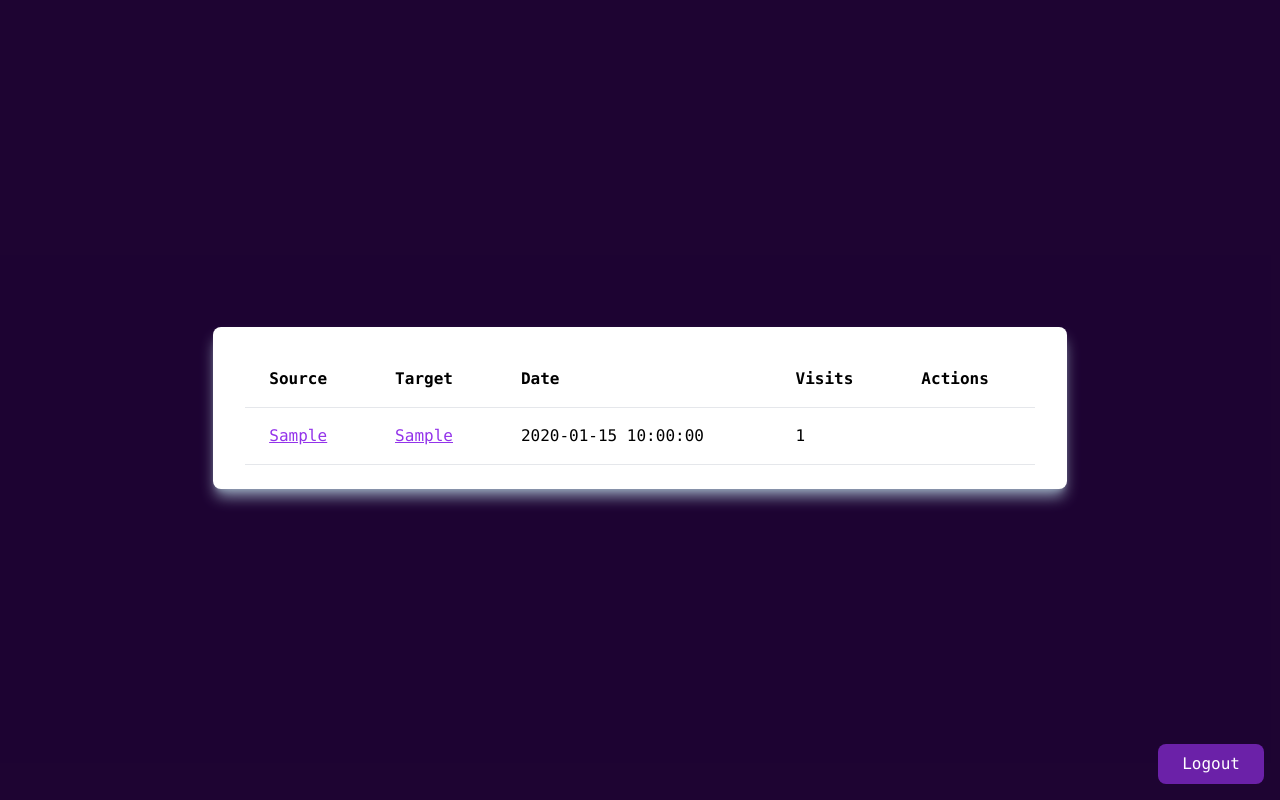
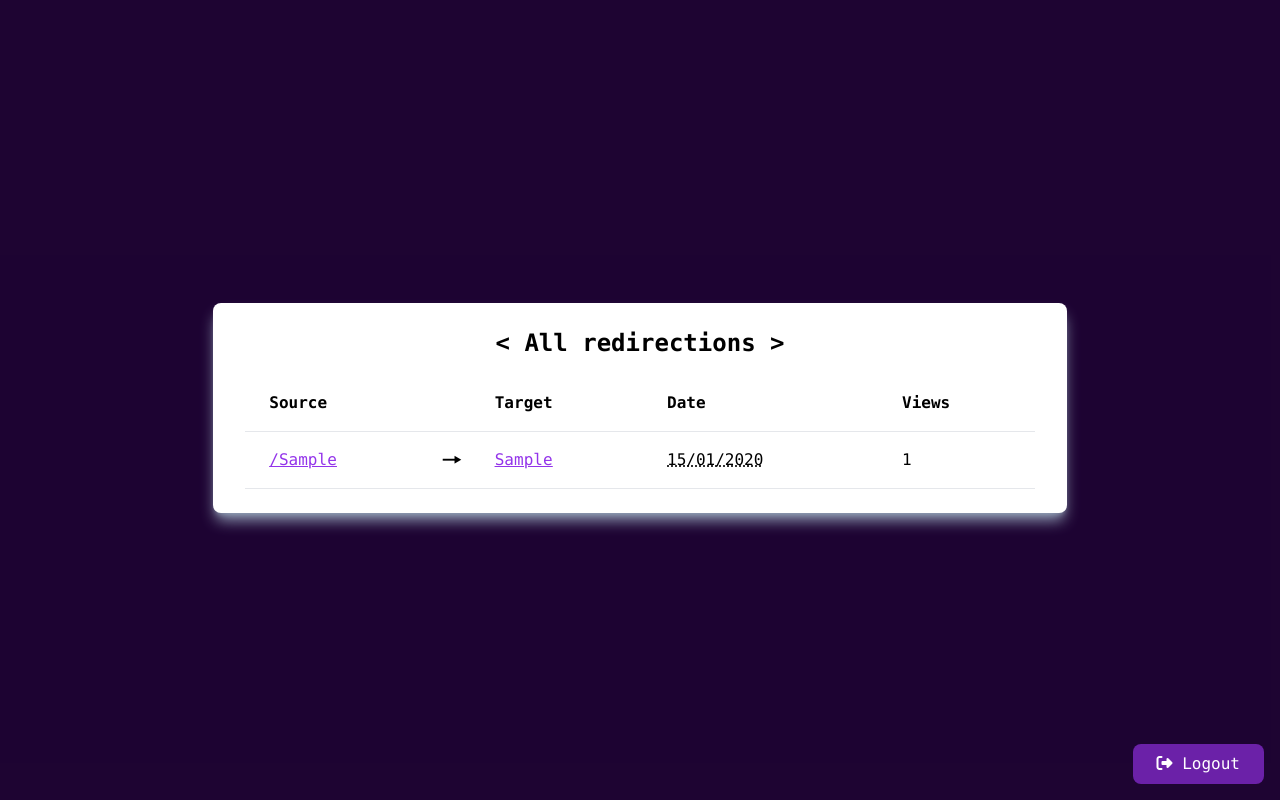
Before and after one commit to nalo26/URLShortener, a Flask app: page / in a window 1280 px wide. Run offline with Flask 3, Linux system fonts and the light colour scheme; a user stored in the database is signed in; tables that the repository leaves empty hold one stand-in row (values such as "Sample post"); some libraries are stand-ins or nearby versions.

Commit message:
:boom: Rights & actions

```diff
--- a/src/__init__.py
+++ b/src/__init__.py
@@ -19,7 +19,8 @@ def create_app():
     db.init_app(app)
 
     login_manager = LoginManager()
-    login_manager.login_view = "main.index"
+    login_manager.login_view = "views.index"
+    login_manager.login_message_category = "error"
     login_manager.init_app(app)
 
     from .models import Access
--- /dev/null
+++ b/src/static/js/actions.js
@@ -0,0 +1,26 @@
+createListeners(".save", "POST");
+createListeners(".delete", "DELETE");
+
+
+function createListeners(selector, method) {
+    document.querySelectorAll(selector).forEach((button) => {
+        var childs = button.parentElement.parentElement.children;
+        var source = childs[0].firstChild.innerHTML;
+        var target = childs[2].firstChild.innerHTML;
+        button.addEventListener("click", (e) => {
+            fetch(source, {
+                method: method,
+                headers: {
+                    "Content-Type": "application/json"
+                },
+                body: JSON.stringify({
+                    target: target,
+                })
+            }).then(() => {
+                window.location.href = '/';
+            }).catch((error) => {
+                console.log(error);
+            });
+        });
+    });
+}
--- a/src/templates/base.html
+++ b/src/templates/base.html
@@ -6,6 +6,7 @@
     <meta name="robots" content="noindex, nofollow">
     <title>nalo's URL Shortener</title>
     <script src="https://cdn.tailwindcss.com"></script>
+    <link rel="stylesheet" href="https://use.fontawesome.com/releases/v6.4.0/css/all.css">
     <style type="text/tailwindcss">
         @tailwind base;
         @tailwind components;
--- a/src/templates/index.html
+++ b/src/templates/index.html
@@ -3,24 +3,35 @@
 {% block content %}
     <div class="flex items-center justify-center min-h-screen">
         <div class="px-8 py-6 mt-4 text-left bg-white shadow-slate-400 shadow-lg rounded-lg w-2/3">
-            <table class="min-w-full text-left">
+            <h3 class="text-2xl font-bold text-center">&lt; All redirections &gt;</h3>
+            <table class="min-w-full text-left mt-4">
                 <thead class="border-b font-medium dark:border-neutral-500">
                     <tr>
                         <th scope="col" class="px-6 py-4">Source</th>
+                        <th scope="col" class="py-4"></th>
                         <th scope="col" class="px-6 py-4">Target</th>
                         <th scope="col" class="px-6 py-4">Date</th>
-                        <th scope="col" class="px-6 py-4">Visits</th>
-                        <th scope="col" class="px-6 py-4">Actions</th>
+                        <th scope="col" class="px-6 py-4">Views</th>
+                        {% if can_write %}<th scope="col" class="px-6 py-4">Actions</th>{% endif %}
                     </tr>
                 </thead>
                 <tbody>
                     {% for redirection in redirections %}
                         <tr class="border-b dark:border-neutral-500">
-                            <td class="whitespace-nowrap px-6 py-4 text-purple-600 underline"><a href="/{{ redirection.source }}">{{ redirection.source }}</a></td>
+                            <td class="whitespace-nowrap px-6 py-4 text-purple-600 underline"><a href="/{{ redirection.source }}">/{{ redirection.source }}</a></td>
+                            <td class="text-center text-2xl">🠖</td>
                             <td class="whitespace-nowrap px-6 py-4 text-purple-600 underline"><a href="{{ redirection.target }}">{{ redirection.target }}</a></td>
-                            <td class="whitespace-nowrap px-6 py-4">{{ redirection.created_at }}</td>
+                            <td class="whitespace-nowrap px-6 py-4 cursor-help underline decoration-dotted" title="{{ redirection.created_at }}">
+                                {{ redirection.created_at.strftime("%d/%m/%Y") }}
+                            </td>
                             <td class="whitespace-nowrap px-6 py-4">{{ redirection.access_count }}</td>
-                            <td class="whitespace-nowrap px-6 py-4"></td>
+                            {% if can_write %}
+                                <td class="whitespace-nowrap px-6 py-4">
+                                    <span class="save text-blue-700 cursor-pointer fa-solid fa-floppy-disk"></span>
+                                    &nbsp;
+                                    <span class="delete text-red-600 cursor-pointer fa-solid fa-trash"></span>
+                                </td>
+                            {% endif %}
                         </tr>
                     {% endfor %}
                 </tbody>
@@ -29,10 +40,13 @@
     </div>
 
     <div>
-        <button id="logout" class="px-6 py-2 mt-4 fixed bottom-4 right-4 text-white bg-purple-800 rounded-lg hover:bg-purple-950">Logout</button>
+        <button id="logout" class="px-6 py-2 mt-4 fixed bottom-4 right-4 text-white bg-purple-800 rounded-lg hover:bg-purple-950">
+            <i class="fa-solid fa-right-from-bracket"></i> Logout
+        </button>
     </div>
 {% endblock %}
 
 {% block script %}
 <script src="{{ url_for('static', filename='js/logout.js') }}"></script>
+<script src="{{ url_for('static', filename='js/actions.js') }}"></script>
 {% endblock %}
--- a/src/templates/login.html
+++ b/src/templates/login.html
@@ -21,7 +21,9 @@
                     {% endwith %}
                     <input type="password" placeholder="Token" name="token" class="w-full px-4 py-2 mt-2 border rounded focus:outline-none focus:ring-1 focus:ring-purple-600">
                     <div class="flex items-baseline justify-center">
-                        <button class="px-6 py-2 mt-4 text-white bg-purple-800 rounded-lg hover:bg-purple-950">Login</button>
+                        <button class="px-6 py-2 mt-4 text-white bg-purple-800 rounded-lg hover:bg-purple-950">
+                            <i class="fa-solid fa-right-to-bracket"></i> Login
+                        </button>
                     </div>
                 </div>
             </form>
--- a/src/views.py
+++ b/src/views.py
@@ -1,8 +1,8 @@
 from flask import Blueprint, render_template, flash, redirect, request, url_for
-from flask_login import login_user, logout_user, current_user
+from flask_login import login_user, logout_user, login_required, current_user
 from werkzeug.security import check_password_hash
 
-from .models import Access, Redirection
+from .models import Level, Access, Redirection
 from . import db
 
 views = Blueprint("views", __name__)
@@ -16,15 +16,16 @@ def index():
 
     # user logged in
     ctx = {
-        "redirections": Redirection.query.all(),
+        "redirections": Redirection.query.order_by(Redirection.created_at.desc()).all(),
+        "can_write": current_user.level == Level.WRITE,
     }
     return render_template("index.html", **ctx)
 
 
 @views.route("/", methods=["POST"])
-def index_post():
+def login_logout():
+    # user not logged in
     if not (current_user and current_user.is_authenticated):
-        # user not logged in
         token = request.form.get("token", "")
         for access in Access.query.all():
             if check_password_hash(access.token, token):
@@ -43,7 +44,6 @@ def index_post():
         flash("Successfully logged out", "success")
         return "OK", 200
 
-    # TODO: do things
     return redirect(url_for("views.index"))
 
 
@@ -56,3 +56,56 @@ def redirection(path):
     redirection.access_count += 1
     db.session.commit()
     return redirect(redirection.target)
+
+
+@views.route("/<path:path>", methods=["PUT"])
+@login_required
+def create_redirection(path):
+    if current_user.level != Level.WRITE:
+        return "Forbidden", 403
+
+    redirection = Redirection.query.get(path)
+    if redirection is not None:
+        return "Conflict", 409
+
+    target = request.json.get("target")
+    if target is None:
+        return "Bad Request", 400
+
+    redirection = Redirection(source=path, target=target)
+    db.session.add(redirection)
+    db.session.commit()
+
+    return "OK", 200
+
+
+@views.route("/<path:path>", methods=["POST"])
+@login_required
+def update_redirection(path):
+    if current_user.level != Level.WRITE:
+        return "Forbidden", 403
+
+    redirection = Redirection.query.get(path)
+    if redirection is None:
+        return "Not Found", 404
+
+    redirection.target = request.json.get("target", redirection.target)
+    db.session.commit()
+
+    return "OK", 200
+
+
+@views.route("/<path:path>", methods=["DELETE"])
+@login_required
+def delete_redirection(path):
+    if current_user.level != Level.WRITE:
+        return "Forbidden", 403
+
+    redirection = Redirection.query.get(path)
+    if redirection is None:
+        return "Not Found", 404
+
+    db.session.delete(redirection)
+    db.session.commit()
+
+    return "OK", 200
```
